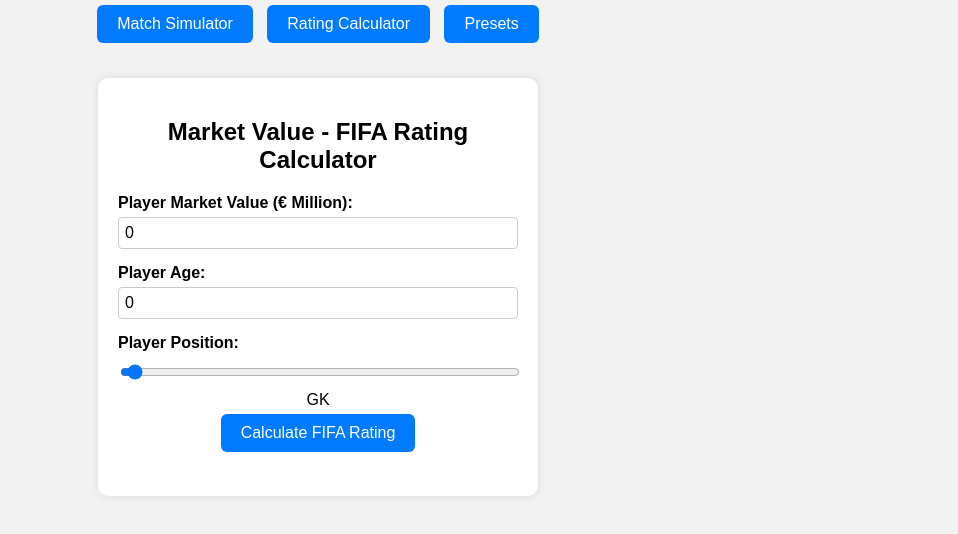
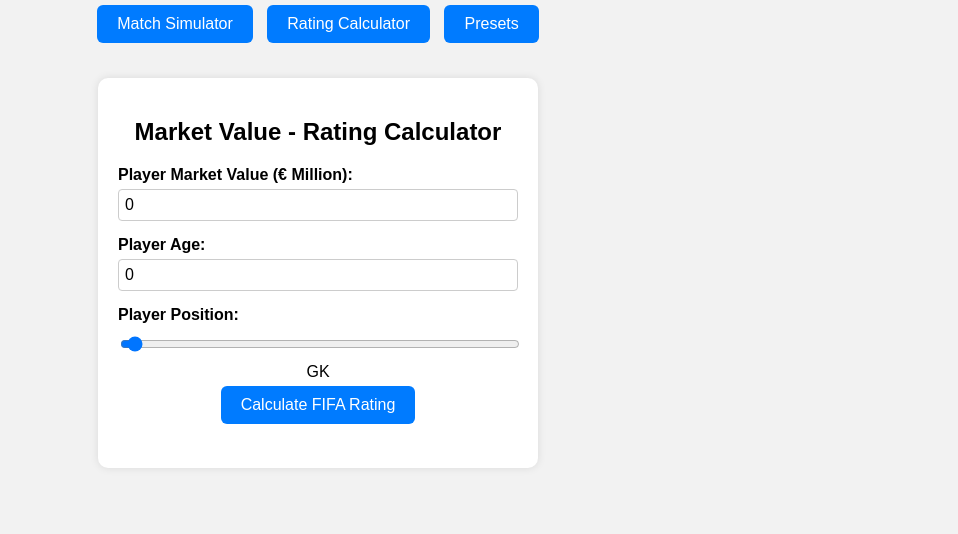
Before and after one commit to dilmenacan/FootieSim, a plain HTML site: page index.html in a window 1280 px wide. Both pictures are taken after a click on the button "Rating Calculator". Shown: the part 98-632 px from the top of the page, without its empty margins (322-1280 px from the left). Drawn offline with Linux system fonts and the light colour scheme.

Commit message:
Update index.html

```diff
--- a/index.html
+++ b/index.html
@@ -247,7 +247,7 @@
 
   <!-- Market Value Tab -->
   <div id="market" class="section">
-    <h2>Market Value - FIFA Rating Calculator</h2>
+    <h2>Market Value - Rating Calculator</h2>
 
     <label>Player Market Value (€ Million):</label>
     <input id="marketValue" type="number" value="0" min="0" step="0.01"><br>
```
